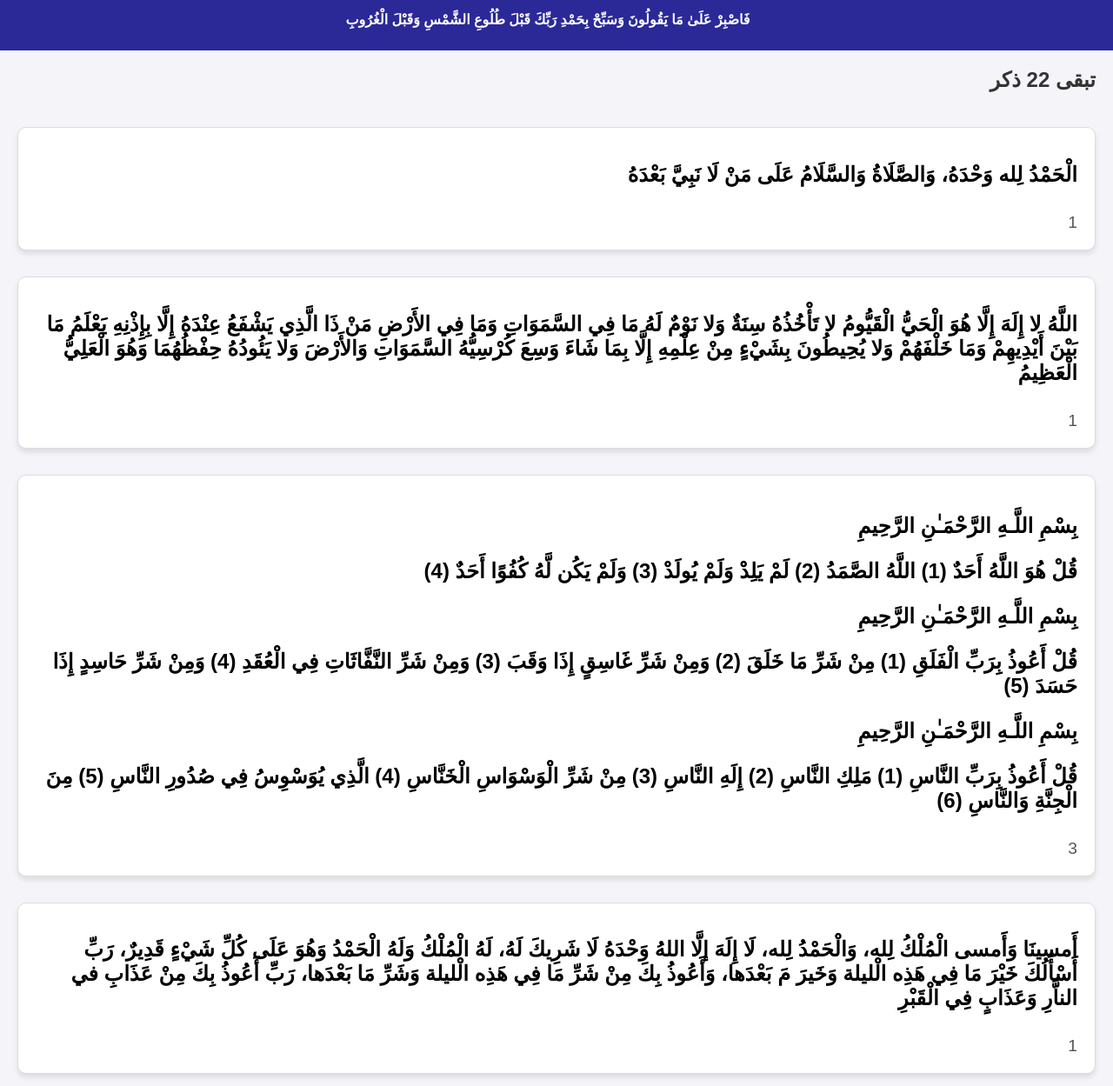
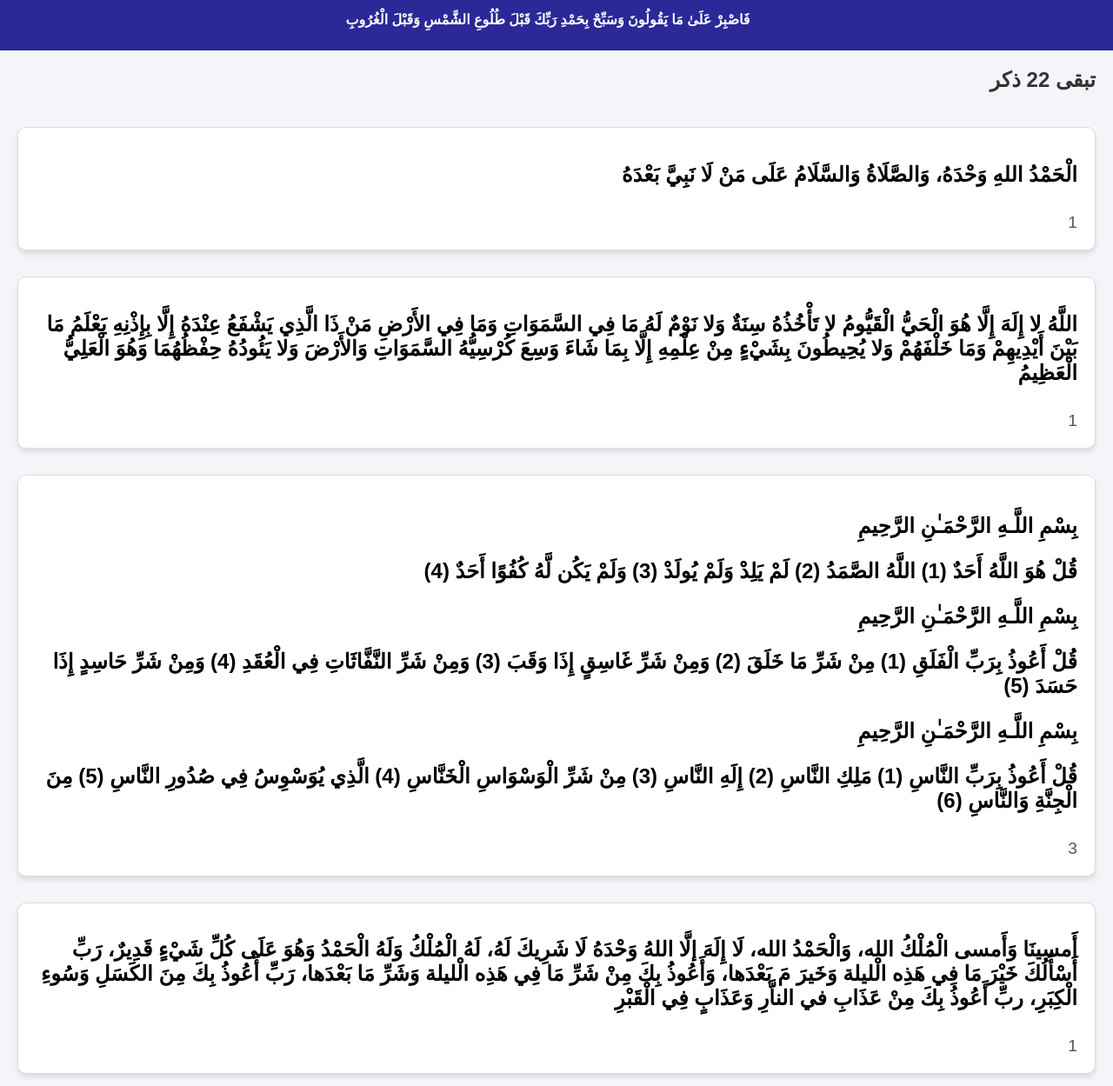
Before and after one commit to MenhagElmoslem/Azkar_Elmasaa, a plain HTML site: page index.html in a window 1280 px wide. Shown: the part 51-1300 px from the top of the page at 87% size. Drawn offline with Linux system fonts and the light colour scheme.

Commit message:
Update index.html

```diff
--- a/index.html
+++ b/index.html
@@ -25,7 +25,7 @@
        تبقى <span id="total-counter">22</span>
        ذكر</div>
       <div class="dzikr" data-target="1" id="dzikr1">
-        <h2>الْحَمْدُ لِله وَحْدَهُ، وَالصَّلَاةُ وَالسَّلَامُ عَلَى مَنْ لَا نَبِيَّ بَعْدَهُ</h2>
+        <h2>الْحَمْدُ اللهِ وَحْدَهُ، وَالصَّلَاةُ وَالسَّلَامُ عَلَى مَنْ لَا نَبِيَّ بَعْدَهُ</h2>
         <span id="counter1" class="counter">0</span>
       </div>
       <div class="dzikr" data-target="1" id="dzikr1">
@@ -43,7 +43,7 @@
         <span id="counter1" class="counter">0</span>
       </div>
       <div class="dzikr" data-target="1" id="dzikr1">
-        <h2>أَمسينَا وَأَمسى الْمُلْكُ لِله، وَالْحَمْدُ لِله، لَا إِلَهَ إلَّا اللهُ وَحْدَهُ لَا شَرِيكَ لَهُ، لَهُ الْمُلْكُ وَلَهُ الْحَمْدُ وَهُوَ عَلَى كُلِّ شَيْءٍ قَدِيرٌ، رَبِّ أَسْأَلُكَ خَيْرَ مَا فِي هَذِه الْليلة وَخَيرَ مَ بَعْدَها، وَأَعُوذُ بِكَ مِنْ شَرِّ مَا فِي هَذِه الْليلة وَشَرِّ مَا بَعْدَها، رَبِّ أَعُوذُ بِكَ مِنْ عَذَابِ في الناَّرِ وَعَذَابٍ فِي الْقَبْرِ</h2>
+        <h2>أَمسينَا وَأَمسى الْمُلْكُ الله، وَالْحَمْدُ الله، لَا إِلَهَ إلَّا اللهُ وَحْدَهُ لَا شَرِيكَ لَهُ، لَهُ الْمُلْكُ وَلَهُ الْحَمْدُ وَهُوَ عَلَى كُلِّ شَيْءٍ قَدِيرٌ، رَبِّ أَسْأَلُكَ خَيْرَ مَا فِي هَذِه الْليلة وَخَيرَ مَ بَعْدَها، وَأَعُوذُ بِكَ مِنْ شَرِّ مَا فِي هَذِه الْليلة وَشَرِّ مَا بَعْدَها، رَبِّ أَعُوذُ بِكَ مِنَ الكَسَلِ وَسُوءِ الْكِبَرِ، ربِّ أَعُوذُ بِكَ مِنْ عَذَابِ في الناَّرِ وَعَذَابٍ فِي الْقَبْرِ</h2>
         <span id="counter1" class="counter">0</span>
       </div>
       <div class="dzikr" data-target="1" id="dzikr1">
```
